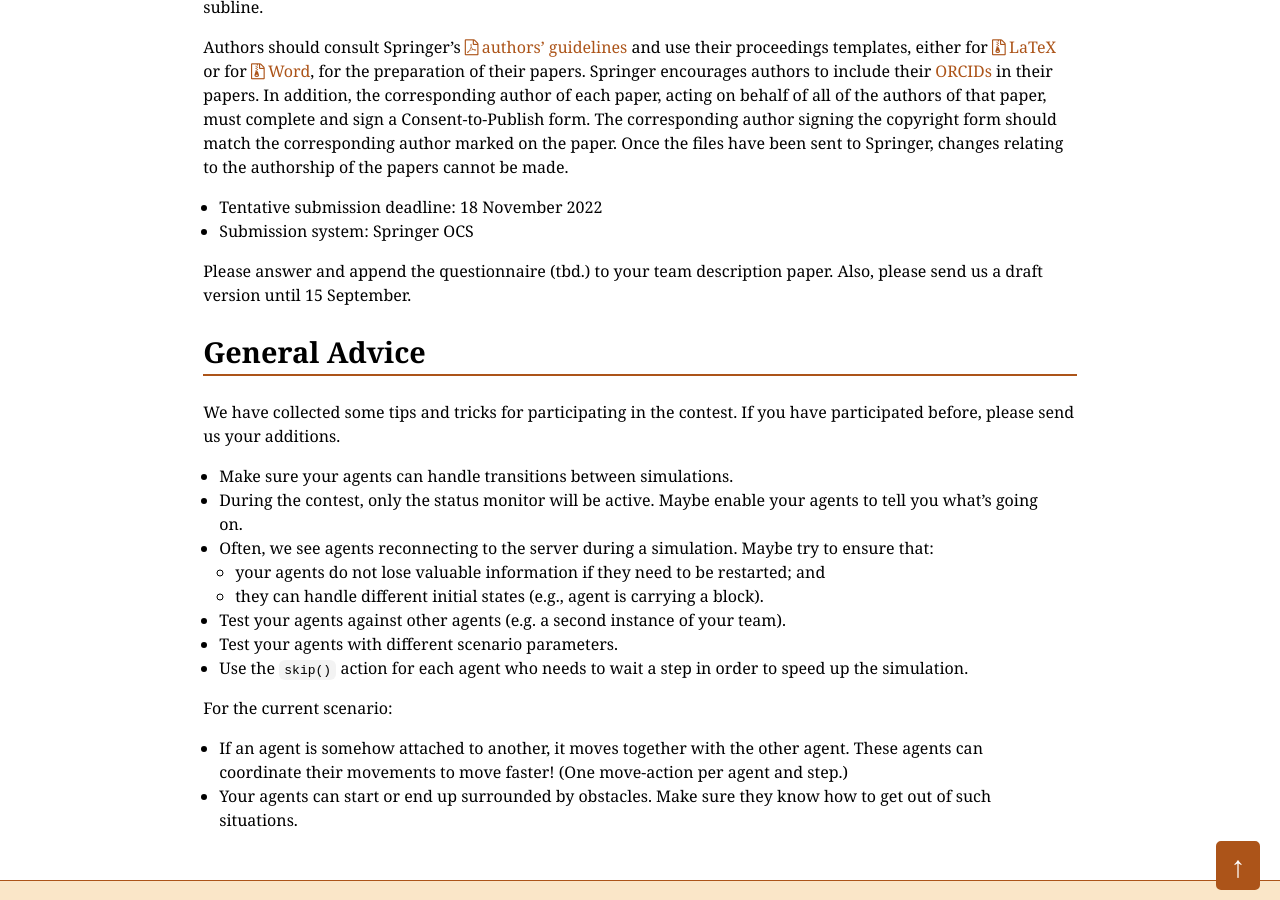
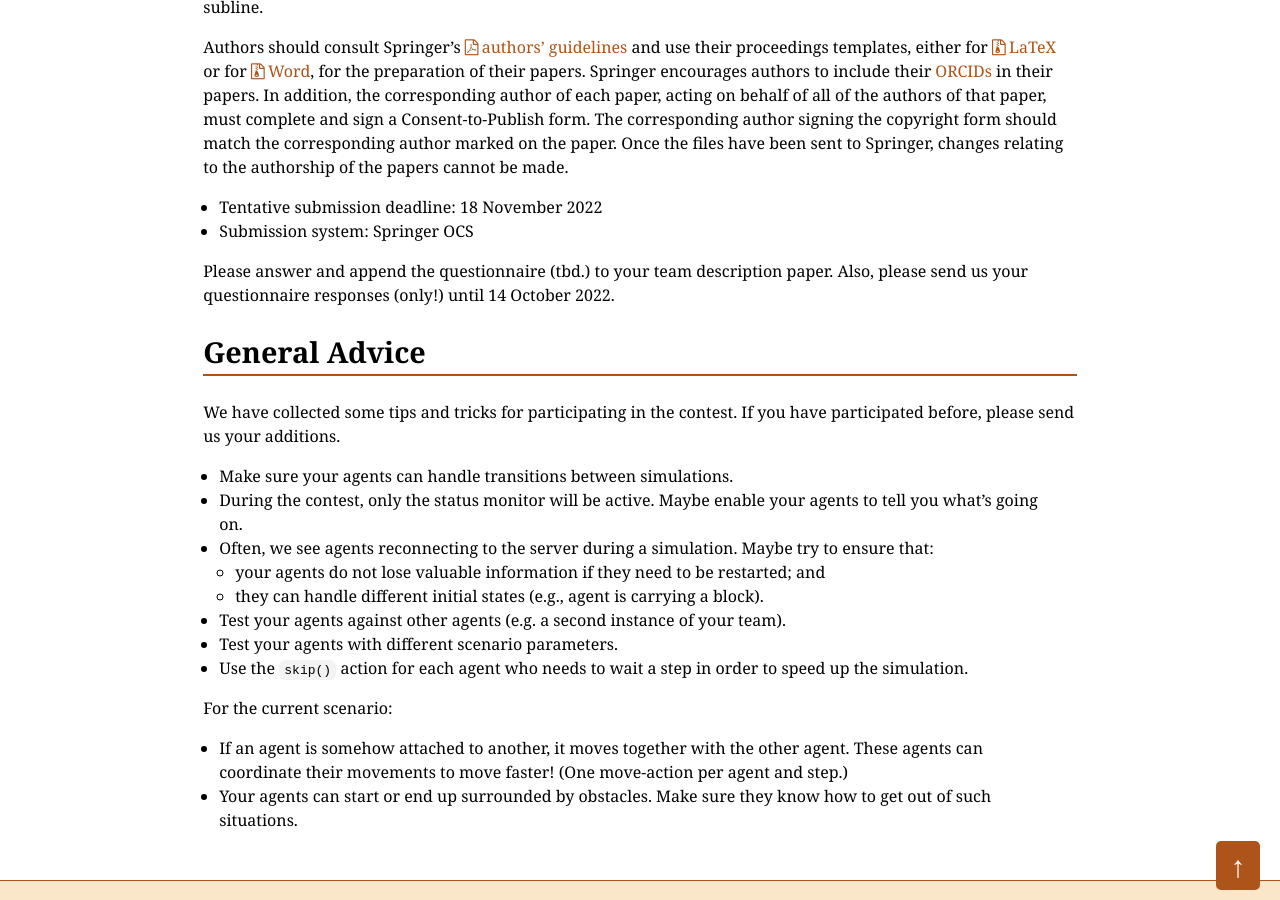
Before and after one commit to agentcontest/agentcontest.github.io, a Jekyll site: the page built from 2022/index.md, in a window 1280 px wide and 900 px high, scrolled down 3838 px. Built offline with Jekyll 4.4.1, drawn with Linux system fonts in a browser that asks for light colours.

Commit message:
Update index.md

```diff
--- a/2022/index.md
+++ b/2022/index.md
@@ -136,7 +136,7 @@ Authors should consult Springer’s [authors’ guidelines](ftp://ftp.springerna
 - Tentative submission deadline: 18 November 2022
 - Submission system: Springer OCS
 
-Please answer and append the questionnaire (tbd.) to your team description paper. Also, please send us a draft version until 15 September.
+Please answer and append the questionnaire (tbd.) to your team description paper. Also, please send us your questionnaire responses (only!) until 14 October 2022.
 
 
 General Advice
```
